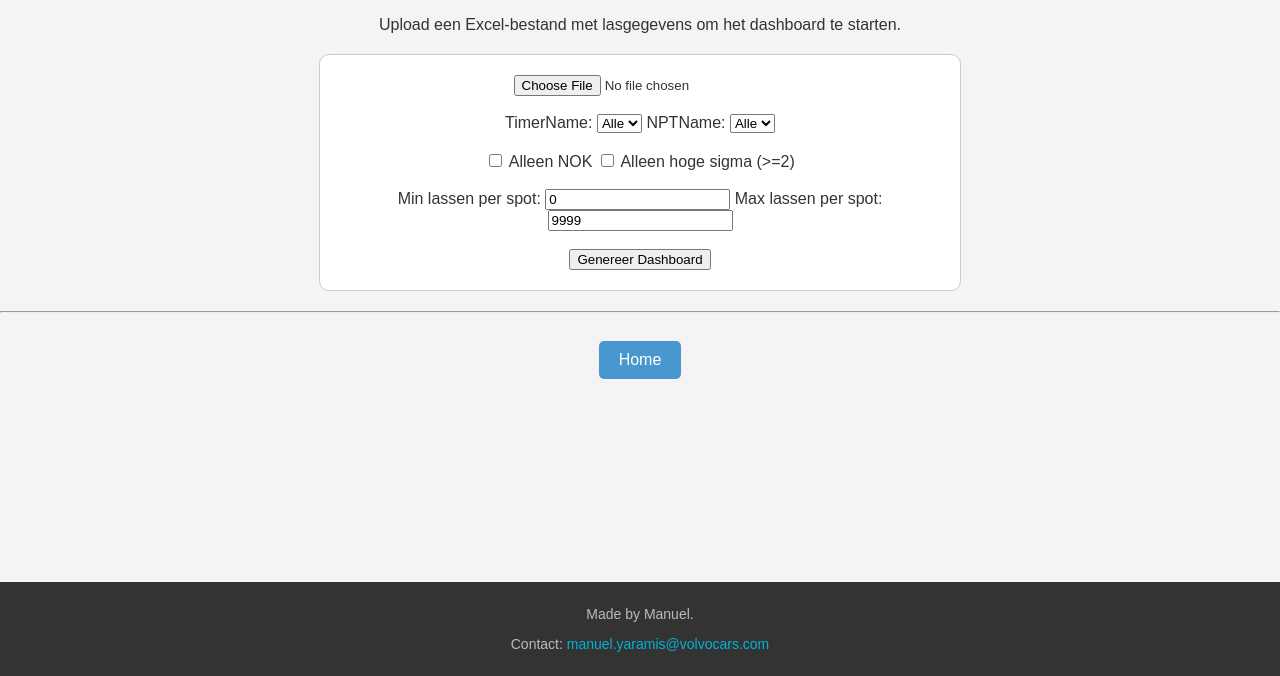
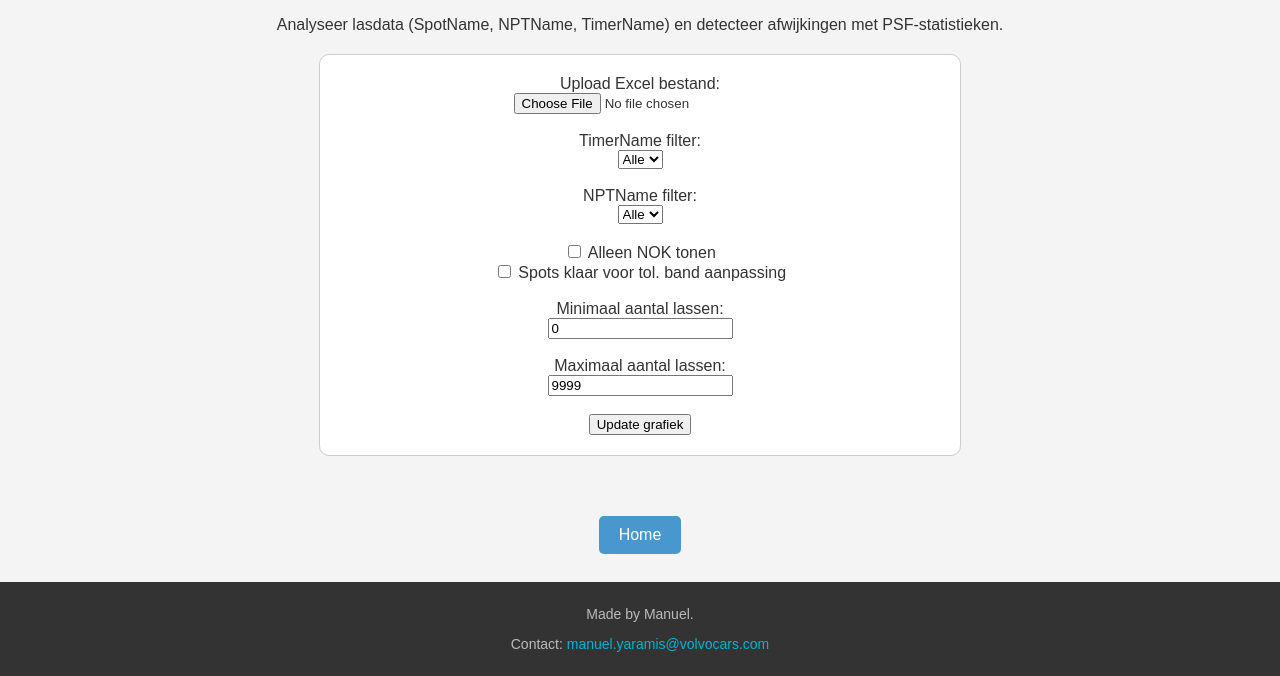
Before and after one commit to VolvoAP/BOMConverter, a Flask app: page /psf-dashboard in a window 1280 px wide. Shown: the part 124-800 px from the top of the page. Run offline with Flask 3, Linux system fonts and the light colour scheme; the visitor is signed in with stand-in values (Sample User, id 1).

Commit message:
Update psf.html

```diff
--- a/templates/psf.html
+++ b/templates/psf.html
@@ -1,5 +1,6 @@
 {% extends "base.html" %}
-{% block title %}PSF Dashboard{% endblock %}
+
+{% block title %}PSF DASHBOARD{% endblock %}
 
 {% block content %}
 <header>
@@ -7,46 +8,45 @@
     <h1>PSF DASHBOARD</h1>
 </header>
 
-<p>Upload een Excel-bestand met lasgegevens om het dashboard te starten.</p>
+<p>Analyseer lasdata (SpotName, NPTName, TimerName) en detecteer afwijkingen met PSF-statistieken.</p>
 
-<form method="post" enctype="multipart/form-data">
+<form method="POST" enctype="multipart/form-data">
+    <label>Upload Excel bestand:</label><br>
     <input type="file" name="excel_file" accept=".xlsx" required><br><br>
 
-    <label>TimerName:</label>
+    <label>TimerName filter:</label><br>
     <select name="timer">
         <option value="">Alle</option>
         {% for t in timers %}
             <option value="{{ t }}">{{ t }}</option>
         {% endfor %}
-    </select>
+    </select><br><br>
 
-    <label>NPTName:</label>
+    <label>NPTName filter:</label><br>
     <select name="npt">
         <option value="">Alle</option>
         {% for n in npts %}
             <option value="{{ n }}">{{ n }}</option>
         {% endfor %}
-    </select>
+    </select><br><br>
 
-    <br><br>
-    <label><input type="checkbox" name="nok_only"> Alleen NOK</label>
-    <label><input type="checkbox" name="sigma_filter"> Alleen hoge sigma (>=2)</label>
+    <label><input type="checkbox" name="nok_only"> Alleen NOK tonen</label><br>
+    <label><input type="checkbox" name="sigma_filter"> Spots klaar voor tol. band aanpassing</label><br><br>
 
-    <br><br>
-    <label>Min lassen per spot:</label>
-    <input type="number" name="min_welds" min="0" value="0">
-    <label>Max lassen per spot:</label>
-    <input type="number" name="max_welds" min="1" value="9999">
+    <label>Minimaal aantal lassen:</label><br>
+    <input type="number" name="min_welds" value="0" min="0"><br><br>
 
-    <br><br>
-    <button type="submit">Genereer Dashboard</button>
+    <label>Maximaal aantal lassen:</label><br>
+    <input type="number" name="max_welds" value="9999" min="0"><br><br>
+
+    <button type="submit">Update grafiek</button>
 </form>
 
-<hr>
-
 {% if chart_html %}
-    <div>{{ chart_html | safe }}</div>
+<div style="margin-top: 30px;">
+    {{ chart_html|safe }}
+</div>
 {% endif %}
 
-<a href="{{ url_for('home') }}" class="button">Home</a>
+<a href="{{ url_for('home') }}" class="button" style="margin-top:40px; display:inline-block;">Home</a>
 {% endblock %}
```
